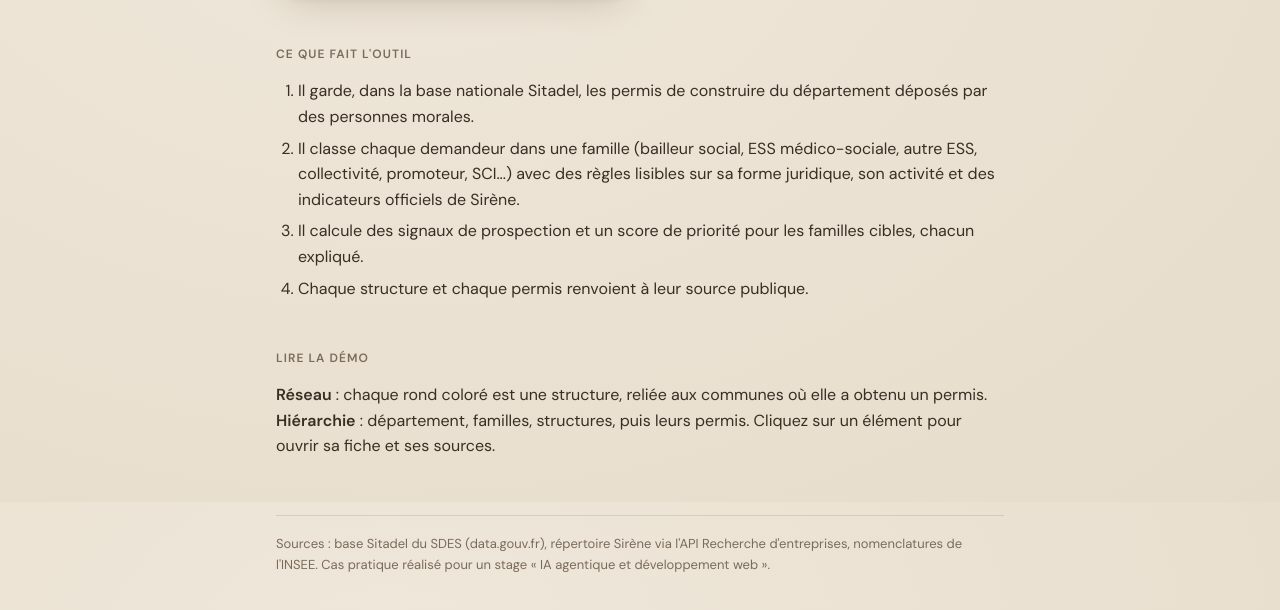
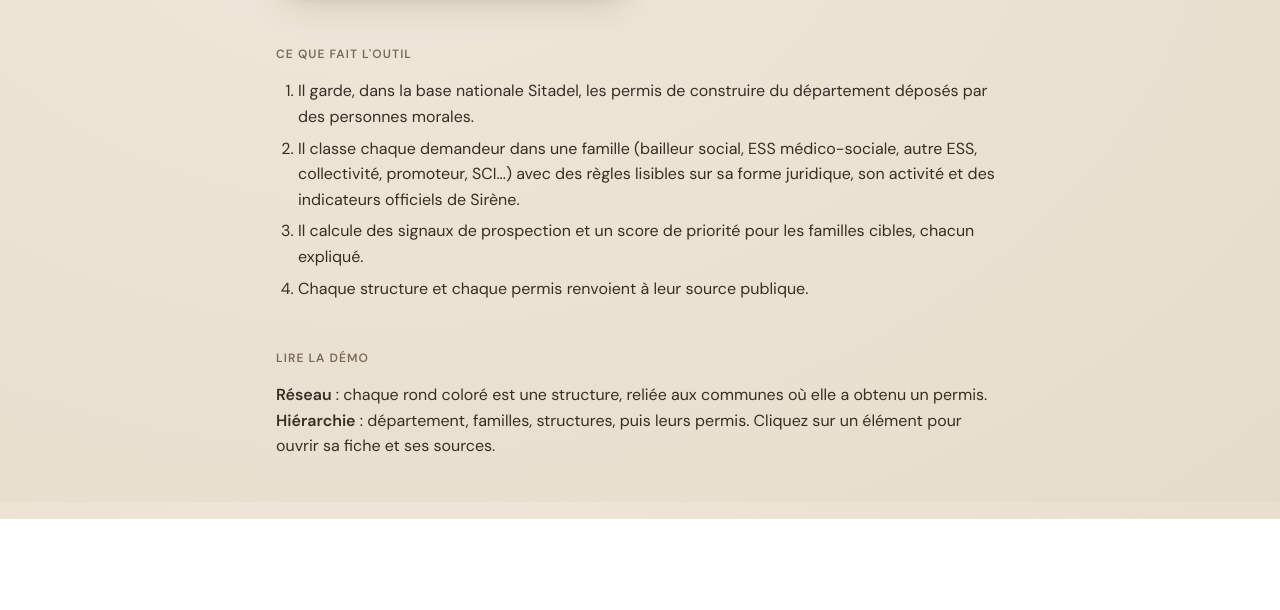
Before and after one commit to HamzaOukach/InspecteurSitadel, a plain HTML site: page docs/index.html in a window 1280 px wide. Shown: the part 298-908 px from the top of the page. After the commit the page ends 817 px from the top, so only its background shows below. Drawn offline with Linux system fonts and the light colour scheme.

Commit message:
Accueil : retrait du pied de page
Co-Authored-By: Claude Opus 5.5 <noreply@anthropic.com>

```diff
--- a/docs/index.html
+++ b/docs/index.html
@@ -47,7 +47,6 @@
   ol { padding-left: 22px; margin: 0; }
   li { margin-bottom: 6px; }
   a { color: var(--accent); }
-  .pied { margin-top: 56px; font-size: 13px; color: var(--doux); border-top: 1px solid var(--bord); padding-top: 18px; }
 </style>
 </head>
 <body>
@@ -70,7 +69,6 @@
   <h2>Lire la démo</h2>
   <p><b>Réseau</b> : chaque rond coloré est une structure, reliée aux communes où elle a obtenu un permis. <b>Hiérarchie</b> : département, familles, structures, puis leurs permis. Cliquez sur un élément pour ouvrir sa fiche et ses sources.</p>
 
-  <p class="pied">Sources : base Sitadel du SDES (data.gouv.fr), répertoire Sirène via l'API Recherche d'entreprises, nomenclatures de l'INSEE. Cas pratique réalisé pour un stage « IA agentique et développement web ».</p>
 </main>
 </body>
 </html>
```
Also changed, not shown: web/accueil_gabarit.html (+0 -2 lines).
